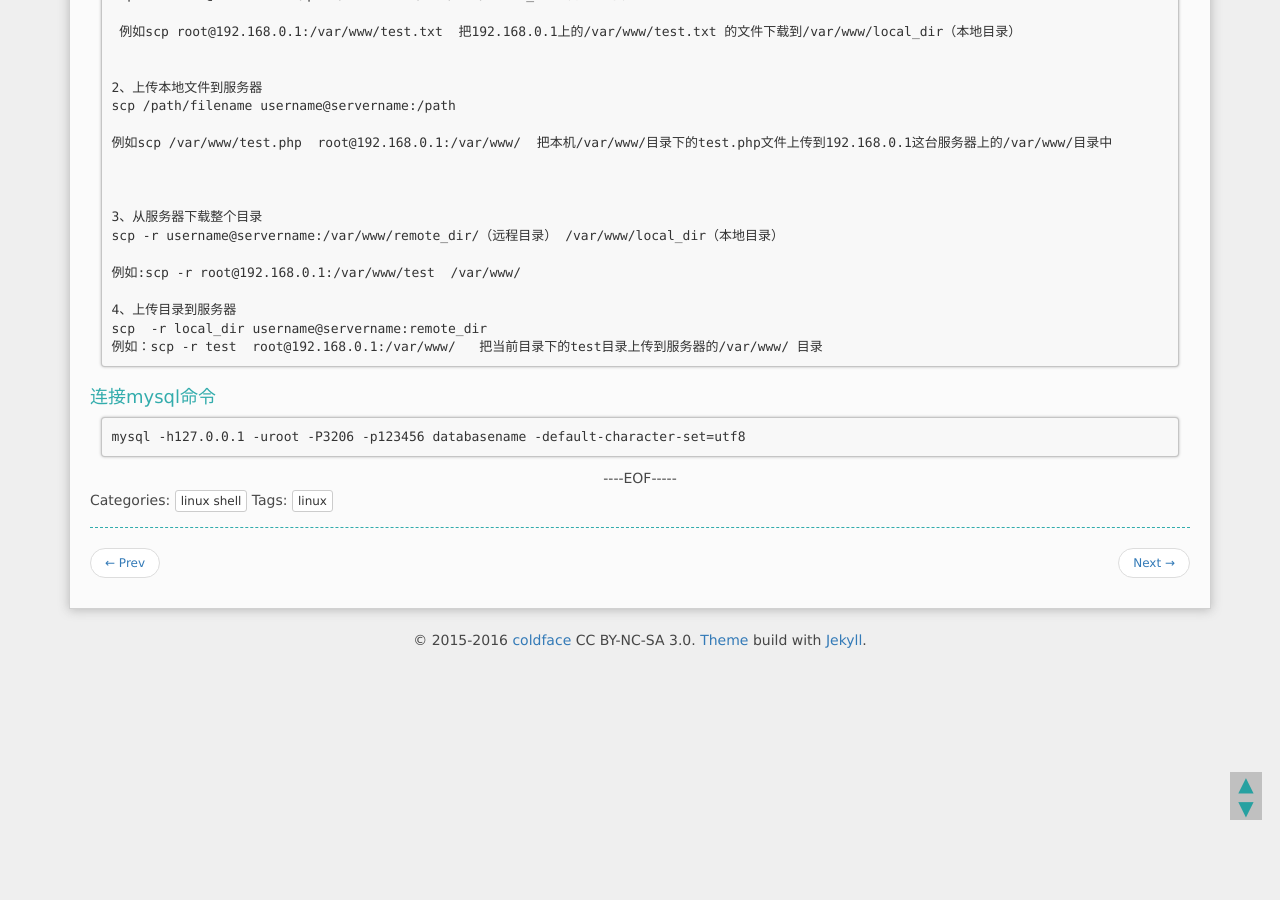
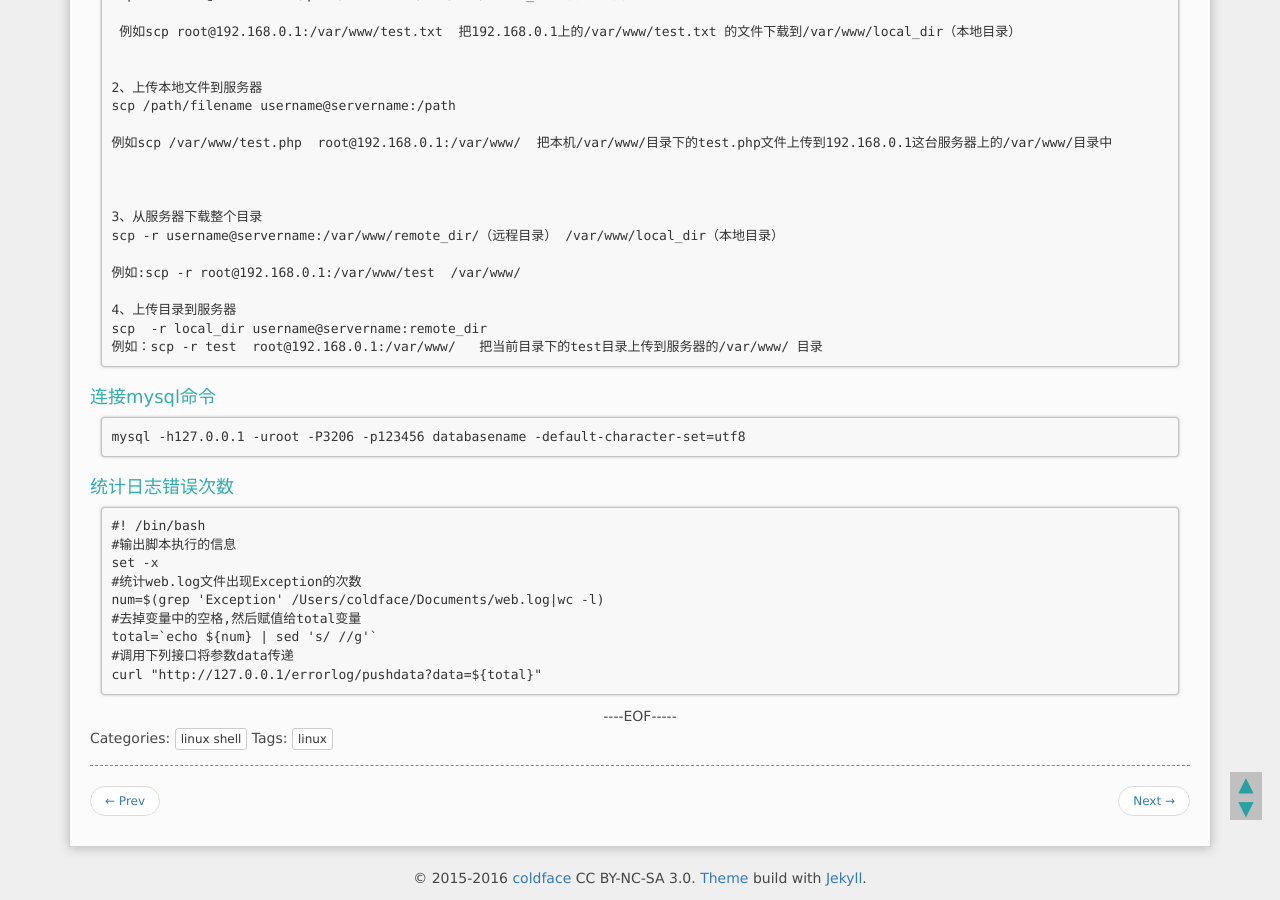
Before and after one commit to jackzhao29/jackzhao29.github.com, a Jekyll site: the page built from _posts/2015-06-14-linux各种小工具命令.md, in a window 1280 px wide and 900 px high, scrolled down 1237 px. Built offline with Jekyll 4.4.1, drawn with Linux system fonts in a browser that asks for light colours; Markdown is read by kramdown in place of the engine named in the settings; comment, search, counter and statistics services are not loaded.

Commit message:
add linux shell

````diff
--- a/_posts/2015-06-14-linux各种小工具命令.md
+++ b/_posts/2015-06-14-linux各种小工具命令.md
@@ -91,3 +91,16 @@ scp  -r local_dir username@servername:remote_dir
 ```
 mysql -h127.0.0.1 -uroot -P3206 -p123456 databasename -default-character-set=utf8
 ```
+###统计日志错误次数
+
+```
+#! /bin/bash
+#输出脚本执行的信息
+set -x
+#统计web.log文件出现Exception的次数
+num=$(grep 'Exception' /Users/coldface/Documents/web.log|wc -l)
+#去掉变量中的空格,然后赋值给total变量
+total=`echo ${num} | sed 's/ //g'`
+#调用下列接口将参数data传递
+curl "http://127.0.0.1/errorlog/pushdata?data=${total}"
+```
````
